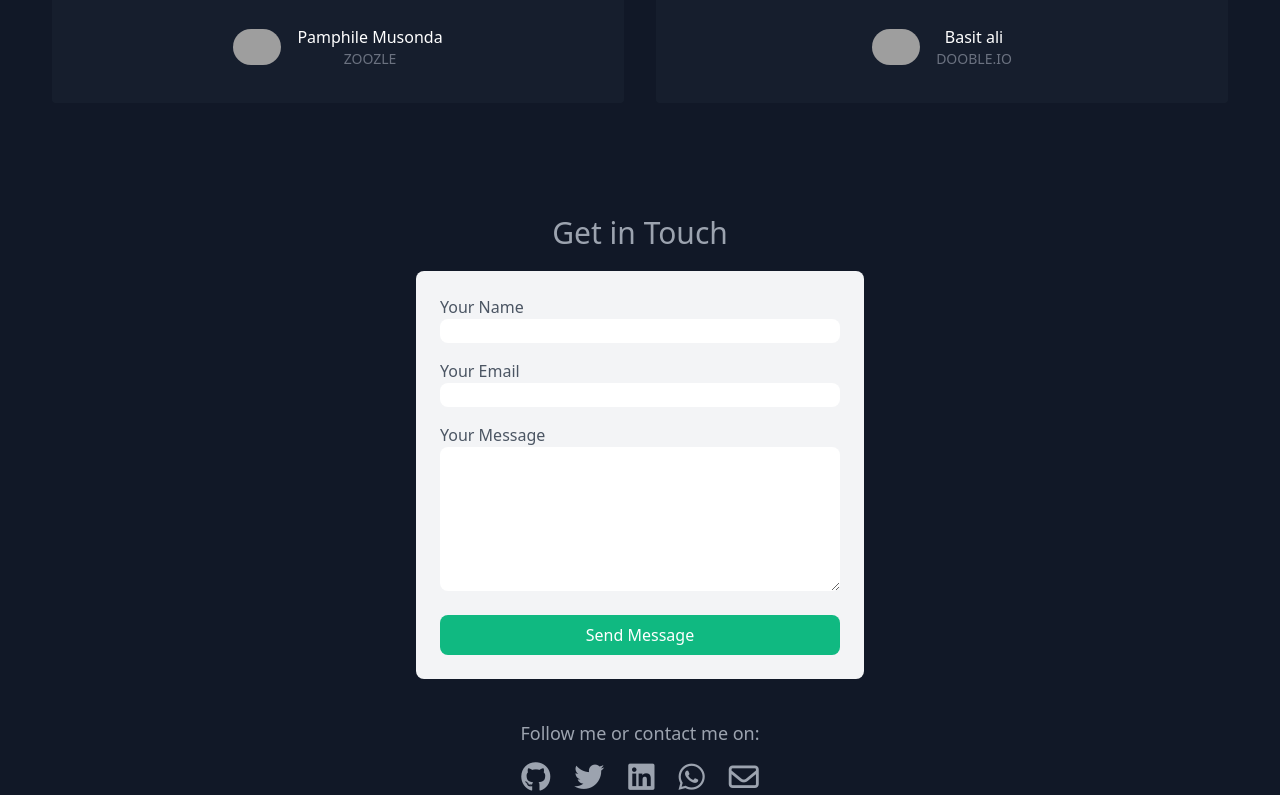
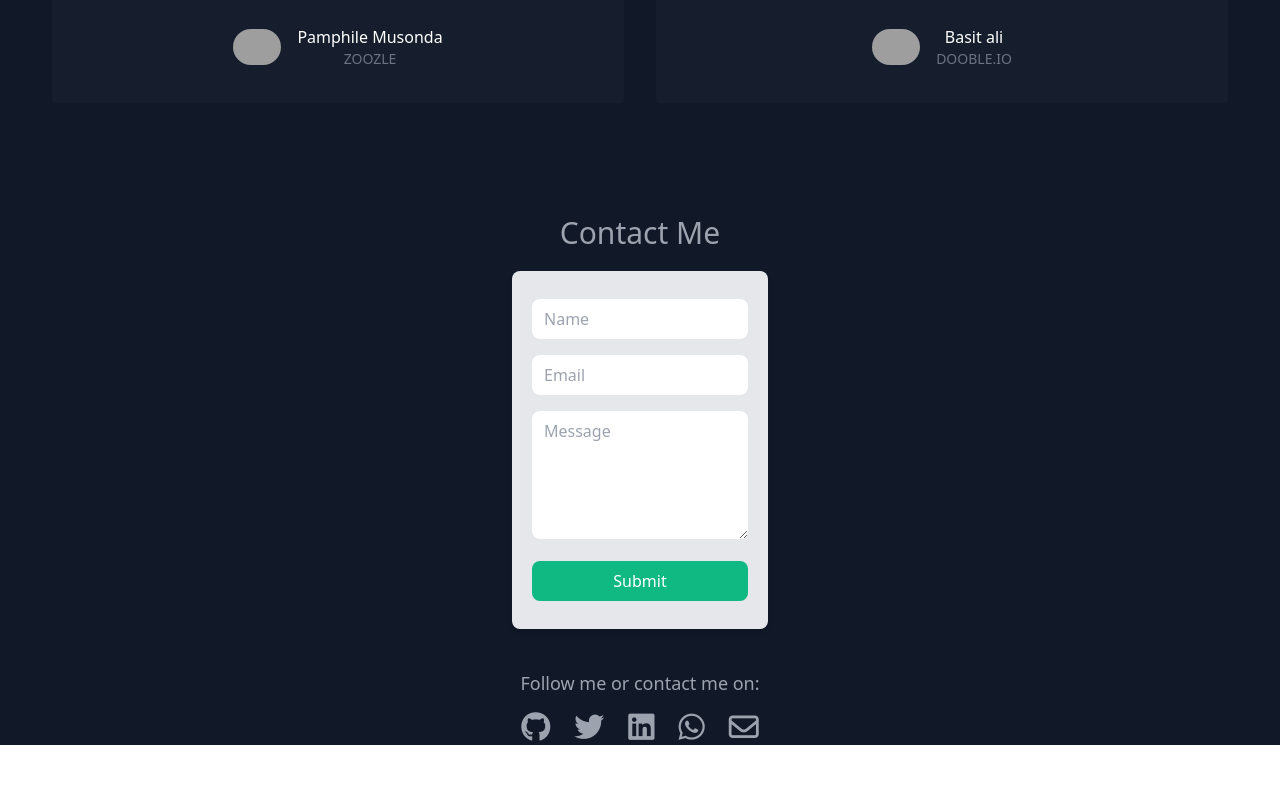
Before and after one commit to markotuya0/portfolio, a React (Create React App) app: page / in a window 1280 px wide. Shown: the part 2665-3460 px from the top of the page. After the commit the page ends 3410 px from the top, so only its background shows below. Built offline with nearby package versions, Linux system fonts and the light colour scheme; grey boxes are pictures that could not be loaded.

Commit message:
contact update

```diff
--- a/src/components/Contact.js
+++ b/src/components/Contact.js
@@ -1,102 +1,18 @@
-import React, { useState } from "react";
-import emailjs from 'emailjs-com';
+import React from "react";
 
 export default function Contact() {
-  const [name, setName] = useState("");
-  const [email, setEmail] = useState("");
-  const [message, setMessage] = useState("");
-  const [isSuccess, setIsSuccess] = useState(false);
-  const [isError, setIsError] = useState(false);
 
-  const handleSubmit = async (e) => {
-    e.preventDefault();
-
-    try {
-      const templateParams = {
-        name,
-        email,
-        message,
-      };
-
-      const response = await emailjs.send(
-        "service_o74ldfp",
-        "template_b4dwymd",
-        templateParams,
-        "VOqNF9CcpikDzdcQj"
-      );
-
-      if (response.status === 200) {
-        setIsSuccess(true);
-        setName("");
-        setEmail("");
-        setMessage("");
-      } else {
-        setIsError(true);
-      }
-    } catch (error) {
-      setIsError(true);
-    }
-  };
-
-  return (
-    <section id="contact">
-      <div className="flex flex-col items-center mt-10">
-        <h2 className="text-3xl font-medium mb-5">Get in Touch</h2>
-        <form onSubmit={handleSubmit} className="max-w-md w-full bg-gray-100 rounded-lg p-6">
-          <div className="mb-4">
-            <label htmlFor="name" className="text-gray-600">Your Name</label>
-            <input
-              type="text"
-              name="name"
-              value={name}
-              onChange={(e) => setName(e.target.value)}
-              className="block w-full rounded-lg border-gray-300 focus:border-green-500 focus:ring-green-500"
-              required
-            />
+    return (
+      <section id="Contact">
+        <div className="flex flex-col items-center mt-10">
+          <h2 className="text-3xl font-medium mb-5">Contact Me</h2>
+          <form className="w-64 bg-gray-200 p-5 rounded-lg shadow-md">
+            <input type="text" placeholder="Name" className="w-full py-2 px-3 my-2 rounded-lg" />
+            <input type="email" placeholder="Email" className="w-full py-2 px-3 my-2 rounded-lg" />
+            <textarea placeholder="Message" className="w-full py-2 px-3 my-2 rounded-lg h-32"></textarea>
+            <button type="submit" className="w-full py-2 px-3 my-2 rounded-lg bg-green-500 text-white">Submit</button>
+          </form>
           </div>
-
-          <div className="mb-4">
-            <label htmlFor="email" placeholder="Email id" className="text-gray-600">Your Email</label>
-            <input
-              type="email"
-              name="email"
-              value={email}
-              onChange={(e) => setEmail(e.target.value)}
-              className="block w-full rounded-lg border-gray-300 focus:border-green-500 focus:ring-green-500"
-              required
-            />
-          </div>
-
-          <div className="mb-4">
-            <label htmlFor="message" className="text-gray-600">Your Message</label>
-            <textarea
-              name="message"
-              value={message}
-              onChange={(e) => setMessage(e.target.value)}
-              className="block w-full rounded-lg border-gray-300 focus:border-green-500 focus:ring-green-500"
-              rows="6"
-              required
-            ></textarea>
-          </div>
-
-          <div className="mt-6">
-            <button
-              type="submit"
-              className="w-full px-4 py-2 rounded-lg bg-green-500 text-white hover:bg-green-600 focus:bg-green-600 focus:outline-none"
-            >
-              Send Message
-            </button>
-          </div>
-
-          {isSuccess && (
-            <p className="text-green-600 mt-4">Thank you for your message! I'll get back to you soon.</p>
-          )}
-
-          {isError && (
-            <p className="text-red-600 mt-4">Oops! Something went wrong. Please try again later.</p>
-          )}
-        </form>
-      </div>
 
       <div className="flex flex-col items-center mt-10">
         <h3 className="text-lg font-medium mb-3">Follow me or contact me on:</h3>
```
